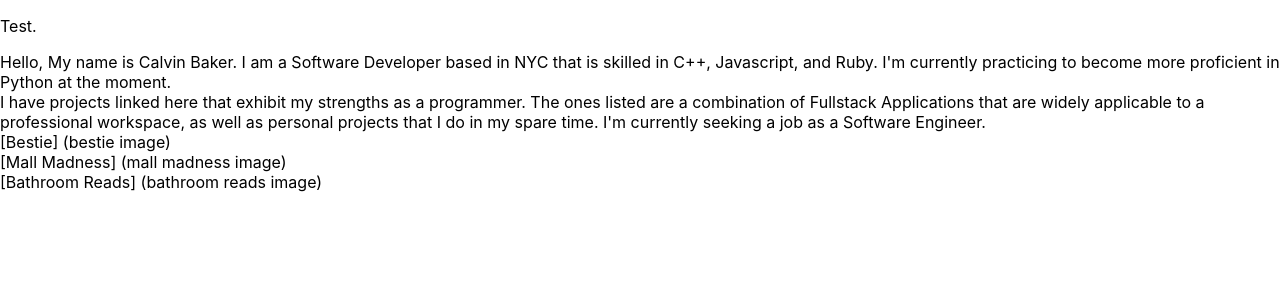
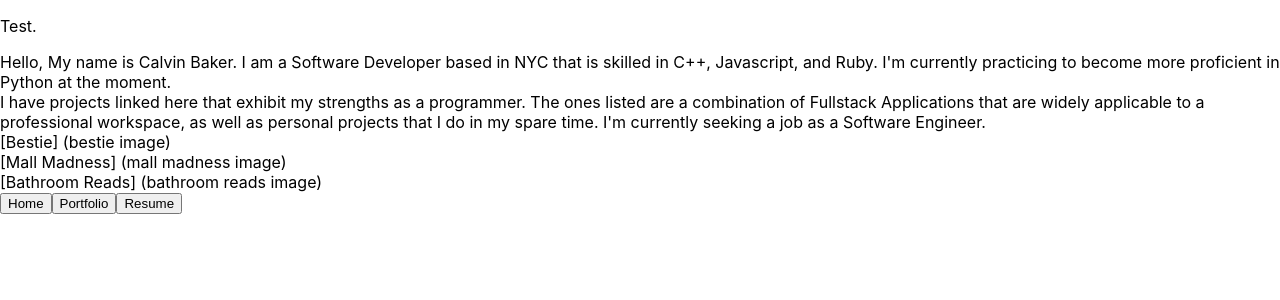
Before and after one commit to Candillan/Portfolio, a React (Create React App) app in the folder portfolio/: page / in a window 1280 px wide. Shown: the top 300 px of the page. Built offline with nearby package versions, Linux system fonts and the light colour scheme.

Commit message:
added boilerplate menu buttons for navigation later

```diff
--- a/portfolio/src/App.js
+++ b/portfolio/src/App.js
@@ -1,7 +1,8 @@
 import React from 'react';
 import './App.css';
 import AboutMe from './aboutMe.js';
-import Projects from './projects.js'
+import Projects from './projects.js';
+import Menu from './menu.js';
 
 function App() {
   return (
@@ -9,6 +10,7 @@ function App() {
       {console.log("Make buttons that switch which data is shown from the modules")}
       <AboutMe/>
       <Projects/>
+      <Menu/>
     </div>
   );
 }
--- /dev/null
+++ b/portfolio/src/menu.js
@@ -0,0 +1,13 @@
+import React from 'react';
+
+function Menu(){
+    return(
+        <div>
+            <button onClick={() => {console.log("clicked home")}}>Home</button>
+            <button onClick={() => {console.log("clicked portfolio")}}>Portfolio</button>
+            <button onClick={() => {console.log("clicked resume")}}>Resume</button>
+        </div>
+    )
+}
+
+export default Menu;
```
